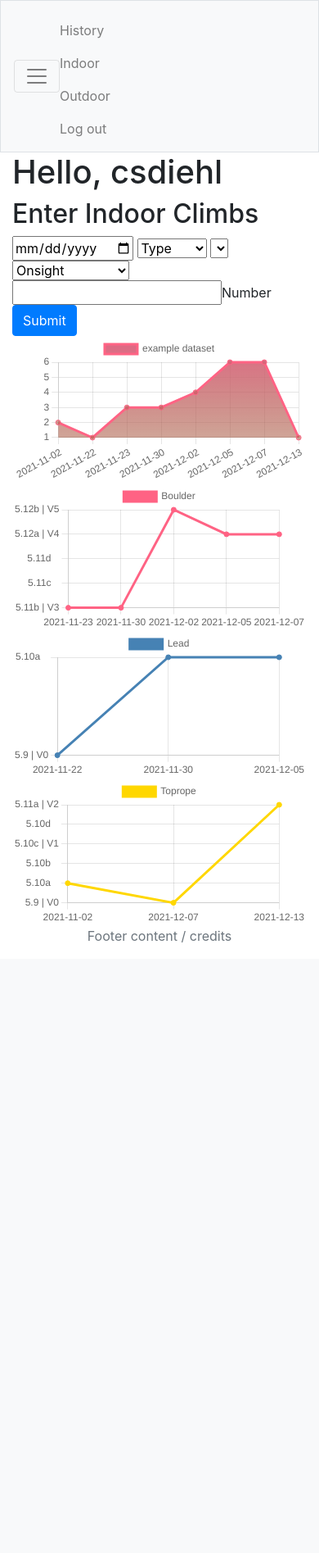
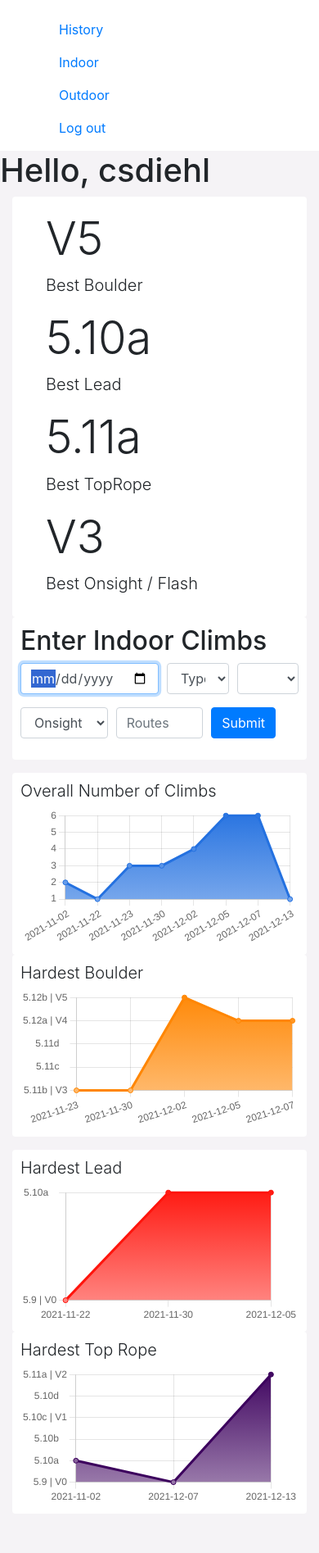
Before and after one commit to csdiehl/Climbing-Logbook, a Flask app: page /homepage in a window 390 px wide. Shown: the whole page at 82% size. Before the commit the page ends 1150 px from the top, so only its background shows below. Run offline with Flask 2, Linux system fonts and the light colour scheme; a user stored in the database is signed in; data comes from the database, SQL or seed files in the repository; lists and menus that the app fills with data are empty; some libraries are stand-ins or nearby versions.

Commit message:
styling indoor and login pages

```diff
--- a/app.py
+++ b/app.py
@@ -106,7 +106,7 @@ def homepage():
         chart_rows = conn.execute("SELECT date, SUM(num_routes) FROM indoor WHERE user_id = ? GROUP BY date", (user,) ).fetchall()
 
         #get chart data for max climbs chart
-        max_chart_rows = conn.execute("SELECT date, grade, type FROM indoor WHERE user_id = ?",(user,) ).fetchall()
+        max_chart_rows = conn.execute("SELECT date, grade, type, send_type FROM indoor WHERE user_id = ?",(user,) ).fetchall()
 
         #Transform data to json
         object_list = []
@@ -129,6 +129,7 @@ def homepage():
             d['date'] = row[0]
             d['grade'] = row[1]
             d['type'] = row[2]
+            d['sendType'] = row[3]
             if row[2] == "boulder":
                 d['difficulty'] = boulders.index(row[1])
             else:
--- a/static/indoor_charts.js
+++ b/static/indoor_charts.js
@@ -62,23 +62,50 @@ const boulder = groupMax(maxSorted.filter(row => row.type == "boulder"))
 const lead = groupMax(maxSorted.filter(row => row.type == "lead"))
 const toprope = groupMax(maxSorted.filter(row => row.type == "toprope"))
 
-console.log(boulder)
-console.log(lead)
-console.log(toprope)
+//function for finding all time max (without grouping dates)
+findMax = function(arr) {
+let obj = arr.reduce(function(prev, current) {
+    return (prev.difficulty > current.difficulty) ? prev : current;
+})
+return obj.grade
+}
 
+//Generate Big Numbers
+document.addEventListener('DOMContentLoaded', function() {
+    const maxB = findMax(boulder)
+    const maxL = findMax(lead)
+    const maxT = findMax(toprope)
+    const flash = findMax(maxData.filter(row => row.sendType == "onsight" || row.sendType == "flash"))
+
+    document.querySelector('#topBoulder').innerHTML = maxB
+    document.querySelector('#topLead').innerHTML = maxL
+    document.querySelector('#topTopRope').innerHTML = maxT
+    document.querySelector('#topFlash').innerHTML = flash
+})
+
+
+//Generate Charts
 //create gradient
-var ctx = document.getElementById('chart1').getContext('2d');
+createGrad = function(id, color) {
+    var ctx = document.getElementById(id).getContext('2d');
+    var gradient = ctx.createLinearGradient(0, 0, 0, 300);
+    gradient.addColorStop(0, color);
+    gradient.addColorStop(1, '#FFFFFF');
+    return gradient
+}
 
-var gradient = ctx.createLinearGradient(0, 0, 0, 300);
-gradient.addColorStop(0, 'rgba(225, 99, 132, 1)');
-gradient.addColorStop(1, 'rgba(100, 100, 0,0)');
+const gradient = createGrad('chart1', '#2471E0')
+const gradient2 = createGrad('chart2', '#FF8602')
+const gradient3 = createGrad('chart3', '#FF140C')
+const gradient4 = createGrad('chart4', '#3C005D')
+
 
  //setup Chart 1
 const data = {
     datasets: [{
         label: "example dataset",
         backgroundColor: gradient,
-        borderColor: 'rgb(255, 99, 132)',
+        borderColor: '#2471E0',
         data: chartDataSorted,
         fill: true
     }]
@@ -88,7 +115,10 @@ const data = {
 const config = {
     type: 'line',
     data: data,
-    options: {
+    options: {plugins: {
+        legend: {
+            display: false
+        }},
         parsing: {
             xAxisKey: 'date',
             yAxisKey: 'routes'
@@ -106,8 +136,9 @@ const Chart1 = new Chart(
 const data2 = {
     datasets: [{
         label: 'Boulder',
-        borderColor: 'rgb(255, 99, 132)',
-        backgroundColor: 'rgb(255, 99, 132)',
+        borderColor: '#FF8602',
+        backgroundColor: gradient2,
+        fill: true,
         data: boulder,
         xAxisID: 'x'
     }]
@@ -117,7 +148,10 @@ const data2 = {
 const config2 = {
     type: 'line',
     data: data2,
-    options: {
+    options: {plugins: {
+        legend: {
+            display: false
+        }},
         parsing: {
             xAxisKey: 'date',
             yAxisKey: 'difficulty'
@@ -145,8 +179,9 @@ const Chart2 = new Chart(
 const data3 = {
     datasets: [{
             label: 'Lead',
-            borderColor: 'steelblue',
-            backgroundColor: 'steelblue',
+            borderColor: '#FF140C',
+            backgroundColor: gradient3,
+            fill: true,
             data: lead
         }]
 }
@@ -155,7 +190,10 @@ const data3 = {
 const config3 = {
     type: 'line',
     data: data3,
-    options: {
+    options: {plugins: {
+        legend: {
+            display: false,
+        }},
         parsing: {
             xAxisKey: 'date',
             yAxisKey: 'difficulty'
@@ -183,8 +221,9 @@ const Chart3 = new Chart(
 const data4 = {
     datasets: [{
         label: 'Toprope',
-        borderColor: 'gold',
-        backgroundColor: 'gold',
+        borderColor: '#3C005D',
+        backgroundColor: gradient4,
+        fill: true,
         data: toprope
     }]
 }
@@ -194,6 +233,10 @@ const config4 = {
     type: 'line',
     data: data4,
     options: {
+        plugins: {
+        legend: {
+            display: false
+        }},
         parsing: {
             xAxisKey: 'date',
             yAxisKey: 'difficulty'
--- a/static/styles.css
+++ b/static/styles.css
@@ -1,4 +1,55 @@
 body {
     font-family: 'Segoe UI', Tahoma, Geneva, Verdana, sans-serif;
     font-weight: 400;
+    background-color: #F5F3F6;
+    color: #a6a6a6;
 }
+
+.container-fluid {
+    background-color: #F5F3F6;
+}
+
+#login-card {
+    width: 50vw;
+    text-align: center;
+    display: block;
+    margin: auto;
+    position: relative;
+    top: 100px;
+}
+
+#login-subhead {
+    color: #a6a6a6;
+    font-size: 20px;
+}
+
+.card {
+    padding: 10px;
+    border-radius: 10px;
+    height: 100%;
+}
+
+.chart-header {
+    font-size: 20px;
+    font-weight: 300;
+    color: 'lightgrey';
+}
+
+footer {
+    margin-top: 20px;
+}
+
+li {
+    color: 'grey';
+}
+
+.btn-primary {
+    background-color: #2471E0;
+}
+
+/* Color Theme Swatches in Hex */
+.Modern-1-hex { color: #3C005D; }
+.Modern-2-hex { color: #2471E0; }
+.Modern-3-hex { color: #00C281; }
+.Modern-4-hex { color: #FF8602; }
+.Modern-5-hex { color: #FF140C; }
--- a/templates/index.html
+++ b/templates/index.html
@@ -2,50 +2,107 @@
 
 
 {% block main %}
+<div class = "container-fluid">
+<div class = "row">
     <h1>Hello, {{ person }}</h1>
+</div>
 
-<div class = "row">
-    <div id = "indoor-main-stats" class = "col-md-4">
+<div class = "row mb-3">
+    <div id = "indoor-main-stats" class = "col-md-8">
+        <div class = "card border-0">
+            <div class = "row ml-3 mt-2">
+                <div class = "col-md-3">
+                    <h1 id = "topBoulder" class = "display-4"></h1>
+                    <p class = "lead">Best Boulder</p>
+                </div>
+                <div class = "col-md-3">
+                    <h1 id = "topLead" class = "display-4"></h1>
+                    <p class = "lead">Best Lead</p>
+                </div>
+                <div class = "col-md-3">
+                    <h1 id = "topTopRope" class = "display-4"></h1>
+                    <p class = "lead">Best TopRope</p>
+                </div>
+                <div class = "col-md-3">
+                    <h1 id = "topFlash" class = "display-4"></h1>
+                    <p class = "lead">Best Onsight / Flash</p>
+                </div>
+            </div>
+        </div>
+    </div>
 
+    <div id = "form-container" class = "col-md-4">
+        <div class = "card border-0">
+        <h2>Enter Indoor Climbs</h2>
+        <form class = "form-group" action = "/homepage" method = "post">
+            <div class = "form-row mb-3">
+                <div class = "col">
+                    <input autofocus class = "form-control" type = "date" placeholder = "date" name = "date">
                 </div>
-    <div id = "form-container" class = "col-md-8">
-        <h2>Enter Indoor Climbs</h2>
-        <form action = "/homepage" method = "post">
-            <input type = "date" placeholder = "date" name = "date">
-            <select id = "type-select" name = "type">
+                <div class = "col">
+                    <select class = "form-control" id = "type-select" name = "type">
                         <option value="" disabled selected style="display:none;">Type</option>
                         <option value = "lead">Lead</option>
                         <option value = "toprope">Toprope</option>
                         <option value = "boulder">Boulder</option>
                     </select>
-            <select id = "grade-select" name = "grade"></select>
-            <select name = "send_type">
+                </div>
+                <div class = "col">
+                    <select class = "form-control" id = "grade-select" name = "grade"></select>
+                </div>
+            </div>
+            <div class = "form-row">
+                <div class = "col">
+                    <select class = "form-control" name = "send_type">
                         <option value = "onsight">Onsight</option>
                         <option value = "flash">Flash</option>
                         <option value = "redpoint">Redpoint / Send</option>
                     </select>
-            <input type = "number" name = "num_routes">Number</input>
+                </div>
+                <div class = "col">
+                    <input class = "form-control" type = "number" name = "num_routes" placeholder="Routes"></input>
+                </div>
+                <div class = "col">
                     <button class = "btn btn-primary" type = "submit">Submit</button>
+                </div>
+            </div>
         </form>
     </div>
     </div>
+</div>
 
-<div class = "row">
+<div class = "row mb-3">
     <div class = "col-md-6">
+        <div class = "card border-0">
+            <h3 class = "chart-header">Overall Number of Climbs</h3>
         <canvas id = "chart1"></canvas>
     </div>
+    </div>
     <div class = "col-md-6">
+        <div class = "card border-0">
+        <h3 class = "chart-header">Hardest Boulder</h3>
         <canvas id = "chart2"></canvas>
     </div>
     </div>
+</div>
 
-<div class = "row">
+<div class = "row mb-5">
     <div class = "col-md-6">
+        <div class = "card border-0">
+        <h3 class = "chart-header">Hardest Lead</h3>
         <canvas id = "chart3"></canvas>
         </div>
+    </div>
     <div class = "col-md-6">
+        <div class = "card border-0">
+        <h3 class = "chart-header">Hardest Top Rope</h3>
         <canvas id = "chart4"></canvas>
     </div>
+    </div>
+</div>
+
+<div class = "row"></div>
+
 </div>
 
 <script type = "text/javascript">
--- a/templates/layout.html
+++ b/templates/layout.html
@@ -20,8 +20,10 @@
     <script src = "https://cdnjs.cloudflare.com/ajax/libs/Chart.js/3.6.2/chart.min.js"></script>
 
 </head>
-
-<nav class = "navbar navbar-expand-md navbar-light bg-light border">
+<body>
+<div class = "row">
+<div class = "col-md-1">
+<nav class = "navbar">
     <button aria-controls="navbar" aria-expanded="false" aria-label="Toggle navigation" class="navbar-toggler" data-target="#navbar" data-toggle="collapse" type="button">
         <span class="navbar-toggler-icon"></span>
     </button>
@@ -35,15 +37,14 @@
         </ul>
     {% endif %}
 </nav>
+</div>
 
-<body>
-   <main class = "container-fluid">
+<div class = "col-md-11">
+   <main>
     {% block main %}{% endblock %}
    </main>
+</div>
+</div>
+
 </body>
-
-<footer class = "text-center text-muted">
-    <p>Footer content / credits</p>
-</footer>
-
 </html>
```
Also changed, not shown: templates/login.html (+23 -12 lines). Lines whose indentation alone changed are shown as unchanged.
